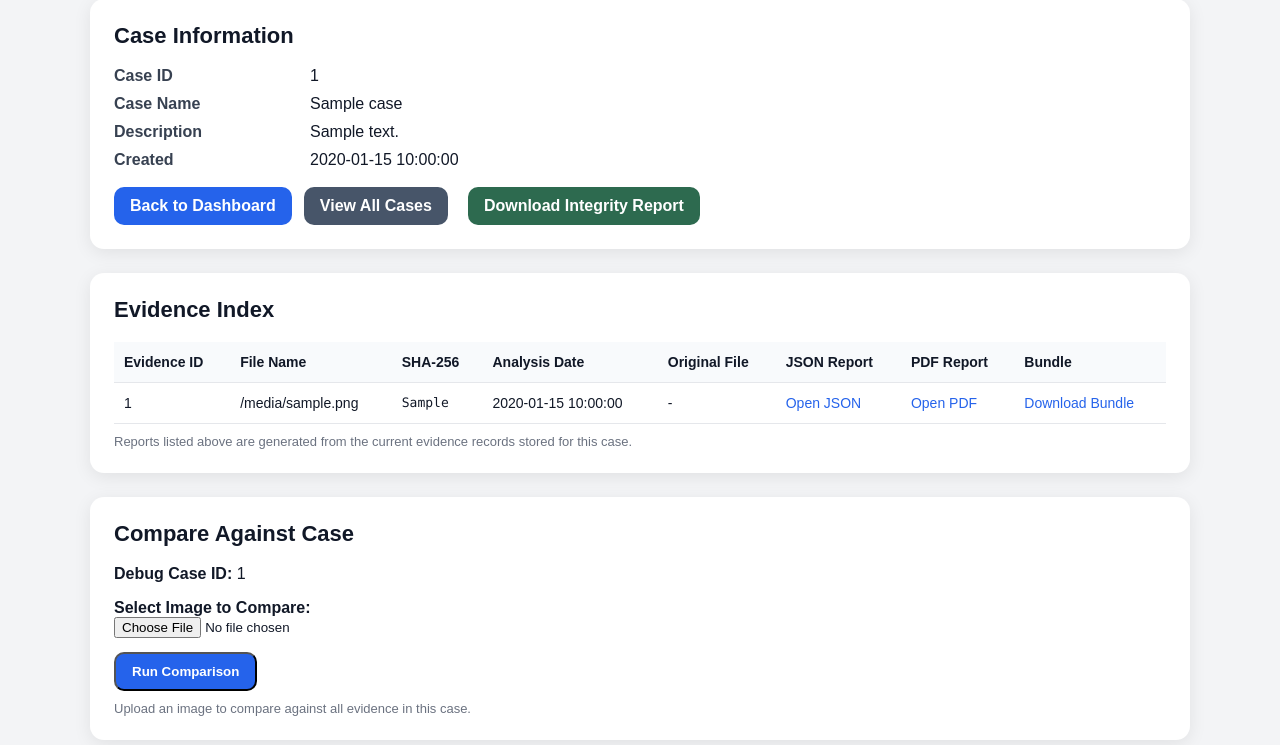
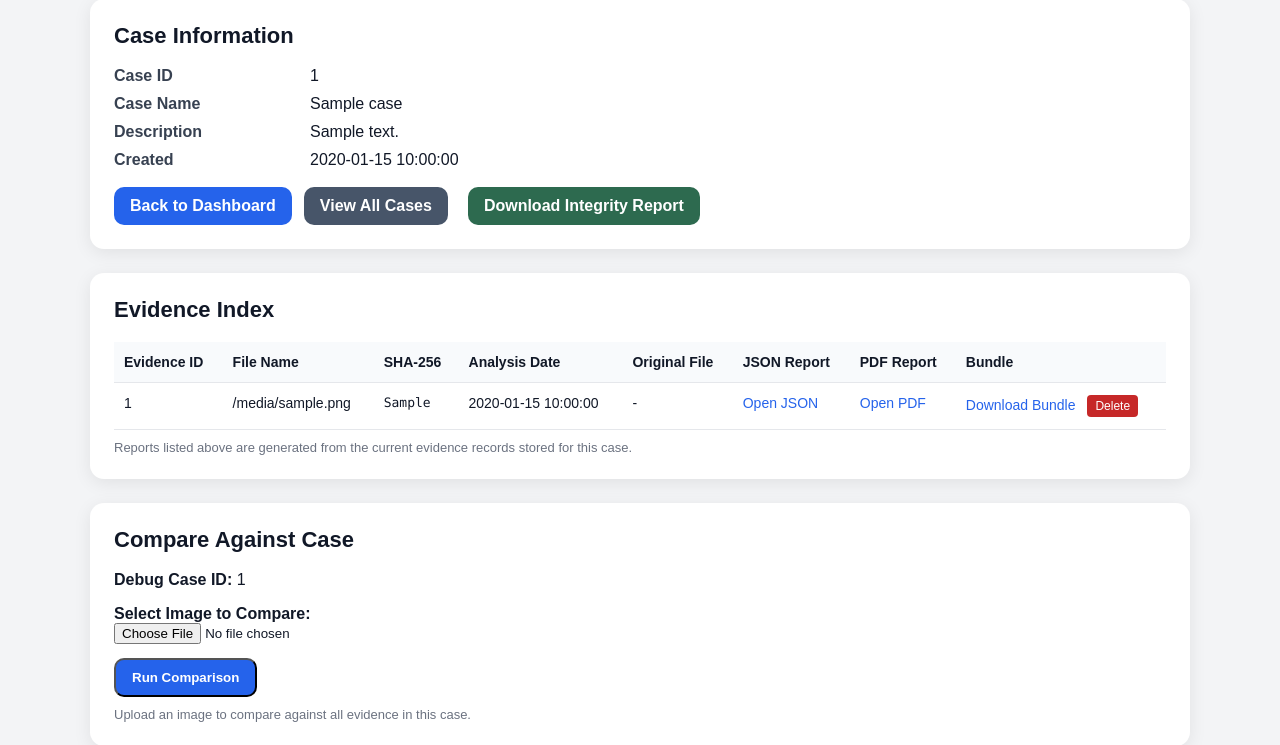
Before and after one commit to Kcaldwell99/evidenceanalyzer, a FastAPI app: template app/templates/case_detail.html in a window 1280 px wide. Shown: the part 178-923 px from the top of the page. Run offline with FastAPI, Linux system fonts and the light colour scheme; the template is opened without the code that fills it: most values are stand-ins (such as "Sample title", 1, 10 or a date in 2020).

Commit message:
add delete button for individual evidence items

```diff
--- a/app/templates/case_detail.html
+++ b/app/templates/case_detail.html
@@ -263,9 +263,15 @@
                         -
                     {% endif %}
                 </td>
+
                 <td>
-                    <a href="/download-bundle/{{ case.case_id }}/{{ m.evidence_id }}">
-    Download Bundle
+    <a href="/download-bundle/{{ case.case_id }}/{{ m.evidence_id }}">
+        Download Bundle
+    </a>
+    <form action="/delete-evidence/{{ case.case_id }}/{{ m.evidence_id }}" method="post" style="display:inline; margin-left:8px;">
+        <button type="submit" style="background:#c62828; color:white; border:none; padding:4px 8px; border-radius:4px; cursor:pointer; font-size:12px;" onclick="return confirm('Delete this evidence item?')">Delete</button>
+    </form>
+</td>
 </a>
 
                 </td>
```
